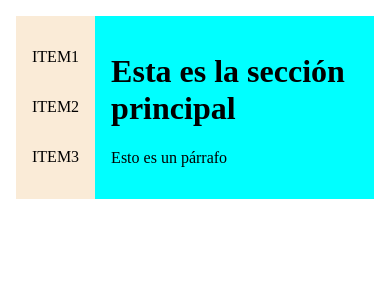
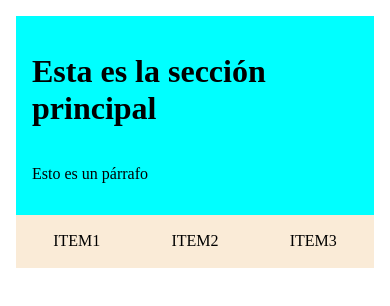
Before and after one commit to ITLUCDEV/ob-html-css, a plain HTML site: page 10-Responsive/ejercicio.html in a window 390 px wide. Drawn offline with Linux system fonts and the light colour scheme.

Commit message:
10 - Responsive

```diff
--- a/10-Responsive/ejercicio.css
+++ b/10-Responsive/ejercicio.css
@@ -14,7 +14,21 @@
 }
 
 .principal {
+    display: flex;
+    flex-direction: column;
     flex-grow: initial;
     padding: 1rem;
     background-color: aqua;
 }
+
+@media (max-width: 640px) {
+    .container {
+        flex-direction: column-reverse;
+    }
+
+    .navbar {
+        flex-direction: row;
+        justify-content: space-around;
+        padding: 0.1rem;
+    }
+}
```
